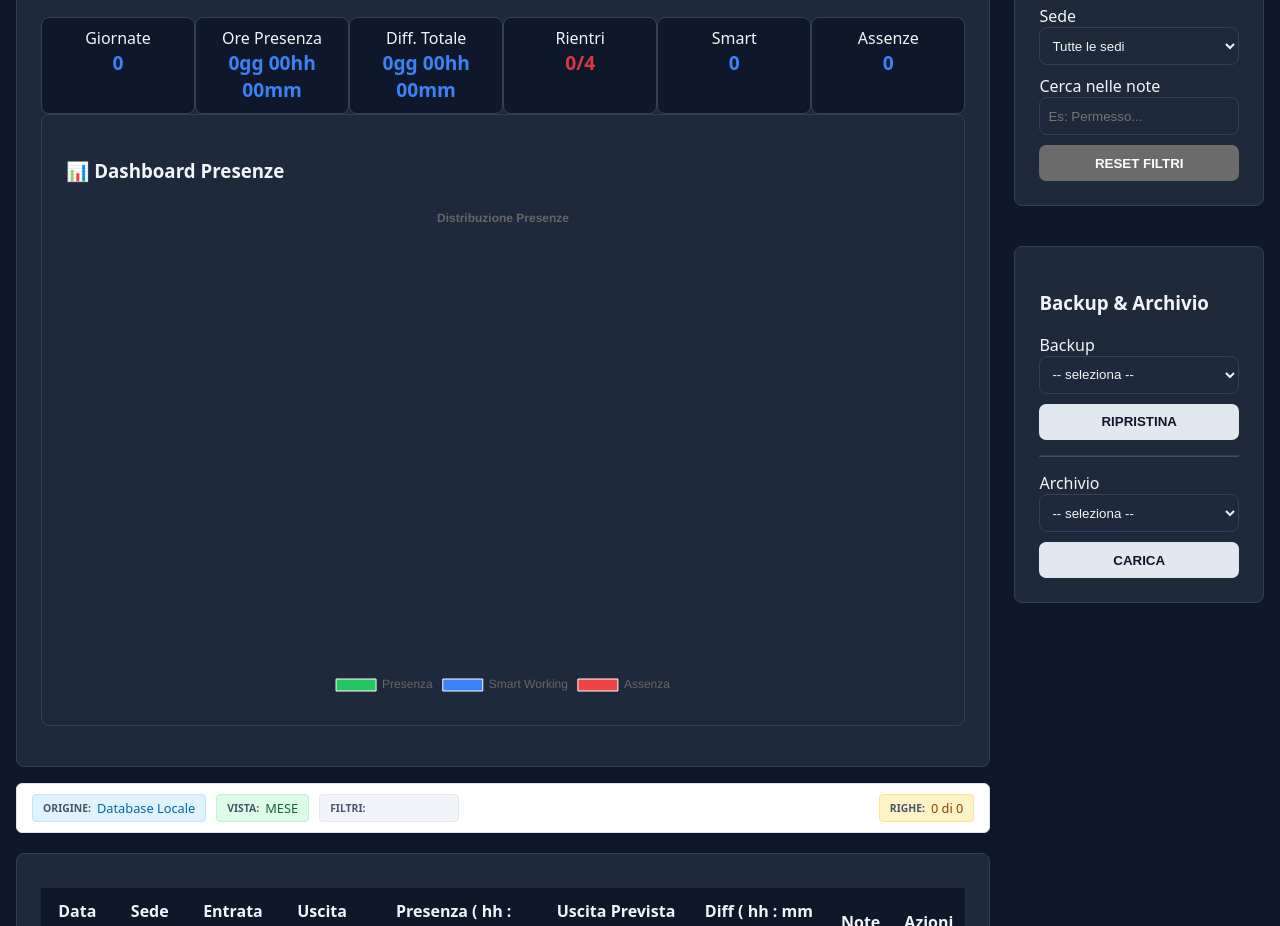
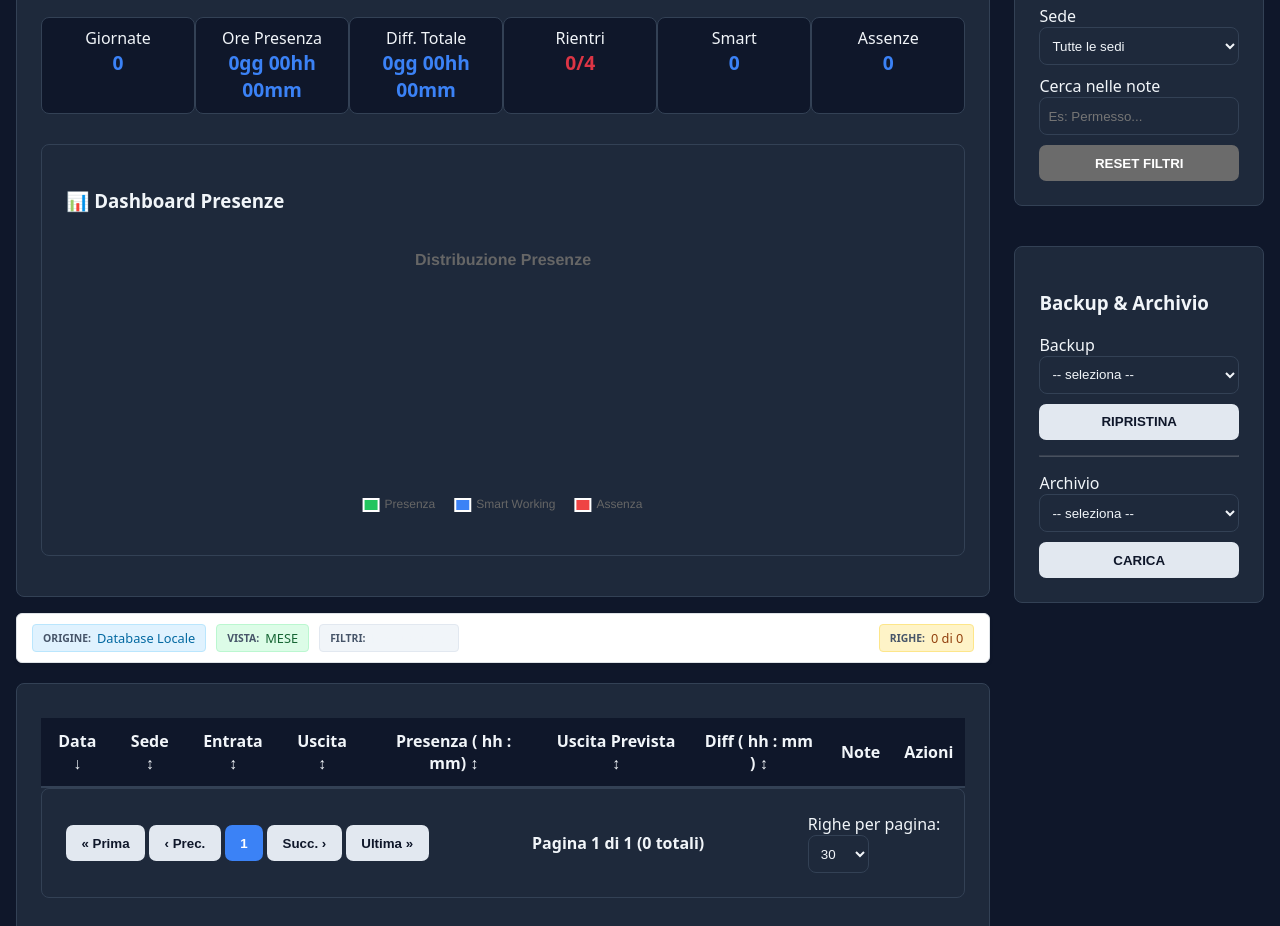
Before and after one commit to ughippolito/orario_lavorativo, a website: page orario-cluster/file/index.html in a window 1280 px wide. Shown: the part 724-1650 px from the top of the page. Drawn offline with nearby package versions, Linux system fonts and the light colour scheme; no server answers.

Commit message:
Update Image: 2026-11-05 17:25:55

```diff
--- a/orario-cluster/file/css/style.css
+++ b/orario-cluster/file/css/style.css
@@ -19,6 +19,10 @@
         .dark-mode tr.row-holiday {
             background-color: #450a0a !important;
         }
+
+	.dashboard-section {
+ 	    margin-top: 30px;
+	}
 
         body.dark-mode {
             color-scheme: dark;
--- a/orario-cluster/file/index.html
+++ b/orario-cluster/file/index.html
@@ -79,7 +79,7 @@
                     <div class="summary-item"><div>Smart</div><div class="value" id="smart-count">0</div></div>
                     <div class="summary-item"><div>Assenze</div><div class="value" id="assenze-count">0</div></div>
                 </div>
-				<div class="section">
+				<div class="section dashboard-section">
                 <h3>📊 Dashboard Presenze</h3>
                 <div style="max-width: 500px; margin: auto;">
                     <canvas id="presenzeChart"></canvas>
--- a/orario-cluster/file/js/charts.js
+++ b/orario-cluster/file/js/charts.js
@@ -16,35 +16,79 @@ function updateCharts(presenza, smartWorking, assenze) {
 
     presenzeChart = new Chart(ctx, {
         type: 'pie',
+
         data: {
             labels: [
                 'Presenza',
                 'Smart Working',
                 'Assenza'
             ],
+
             datasets: [{
                 data: [
                     presenza,
                     smartWorking,
                     assenze
                 ],
+
                 backgroundColor: [
                     '#22c55e',
                     '#3b82f6',
                     '#ef4444'
                 ],
-                borderWidth: 1
+
+                borderColor: '#ffffff',
+                borderWidth: 2
             }]
         },
+
         options: {
             responsive: true,
+            maintainAspectRatio: false,
+
+            layout: {
+                padding: 10
+            },
+
             plugins: {
-                legend: {
-                    position: 'bottom'
-                },
+
                 title: {
                     display: true,
-                    text: 'Distribuzione Presenze'
+                    text: 'Distribuzione Presenze',
+                    font: {
+                        size: 16,
+                        weight: 'bold'
+                    }
+                },
+
+                legend: {
+                    position: 'bottom',
+                    labels: {
+                        padding: 20,
+                        boxWidth: 15
+                    }
+                },
+
+                tooltip: {
+                    callbacks: {
+                        label: function(context) {
+
+                            const value = context.raw;
+
+                            const total =
+                                context.dataset.data.reduce(
+                                    (a, b) => a + b,
+                                    0
+                                );
+
+                            const perc =
+                                total > 0
+                                    ? ((value / total) * 100).toFixed(1)
+                                    : 0;
+
+                            return `${context.label}: ${value} (${perc}%)`;
+                        }
+                    }
                 }
             }
         }
```
